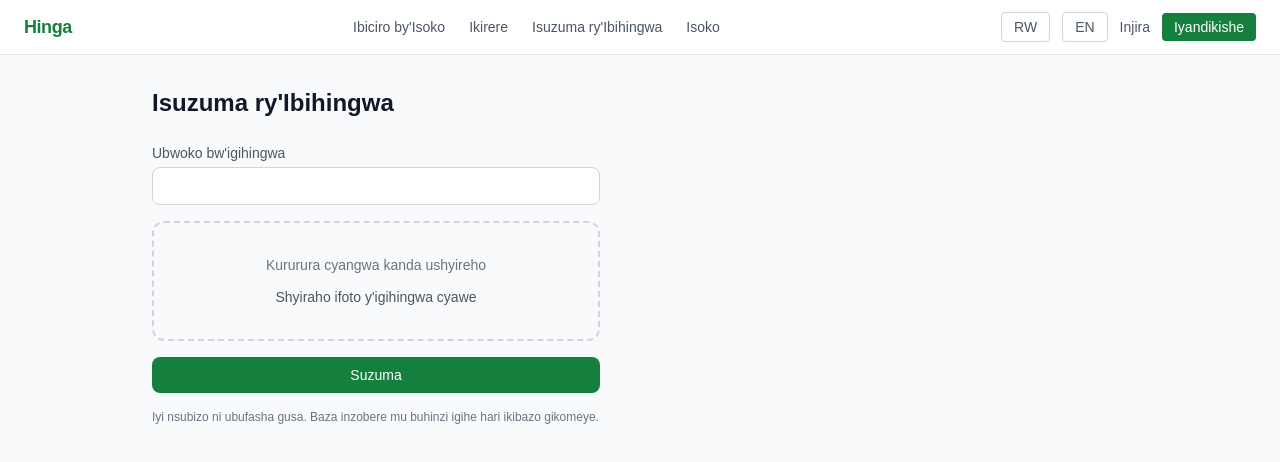
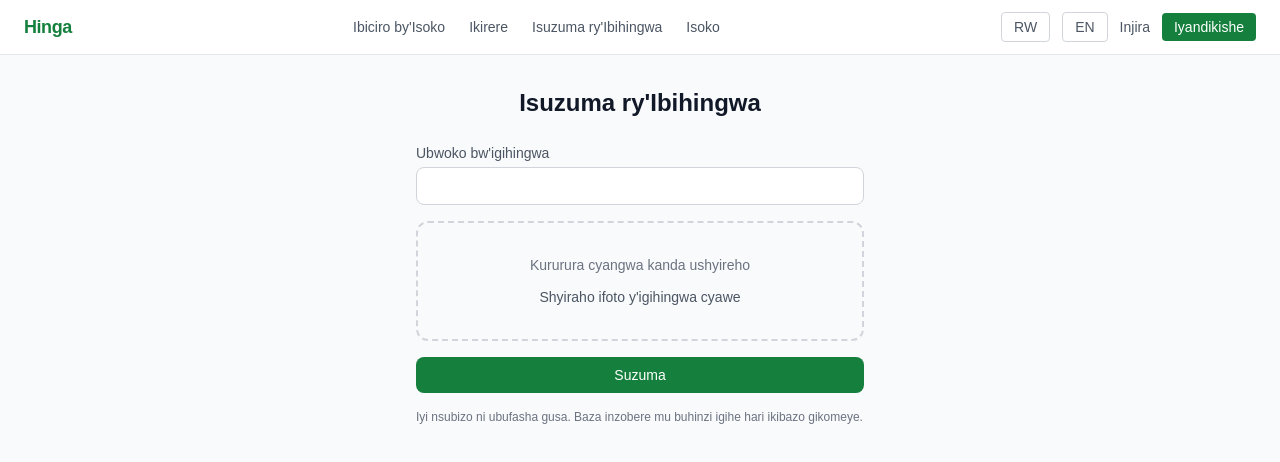
Before and after one commit to nshutilancelot3/Hinga_Project, a Next.js app in the folder frontend/: page /diagnosis in a window 1280 px wide. Shown: the top 462 px of the page. Built offline with nearby package versions, Linux system fonts and the light colour scheme; no server answers.

Commit message:
Center diagnosis page content

```diff
--- a/frontend/app/(dashboard)/diagnosis/page.tsx
+++ b/frontend/app/(dashboard)/diagnosis/page.tsx
@@ -98,10 +98,10 @@ export default function DiagnosisPage() {
   }
 
   return (
-    <div>
-      <h1 className="text-2xl font-semibold mb-6">{t('title')}</h1>
+    <div className="max-w-md mx-auto">
+      <h1 className="text-2xl font-semibold mb-6 text-center">{t('title')}</h1>
 
-      <form onSubmit={handleSubmit} className="max-w-md flex flex-col gap-4">
+      <form onSubmit={handleSubmit} className="flex flex-col gap-4">
         <div>
           <label className="block text-sm text-gray-600 mb-1">{t('cropType')}</label>
           <input
@@ -149,7 +149,7 @@ export default function DiagnosisPage() {
       </form>
 
       {result && (
-        <div className="max-w-md bg-white border border-gray-200 rounded-xl p-6 mt-6">
+        <div className="bg-white border border-gray-200 rounded-xl p-6 mt-6">
           <h2 className="text-lg font-semibold mb-3">{t('result')}</h2>
           <p className="font-medium text-gray-900">{translateDisease(result.disease_name, locale)}</p>
           <p className="text-sm text-gray-500 mb-3">
@@ -159,7 +159,7 @@ export default function DiagnosisPage() {
         </div>
       )}
 
-      <p className="max-w-md text-xs text-gray-500 mt-4">{t('disclaimer')}</p>
+      <p className="text-xs text-gray-500 mt-4">{t('disclaimer')}</p>
     </div>
   );
 }
```
